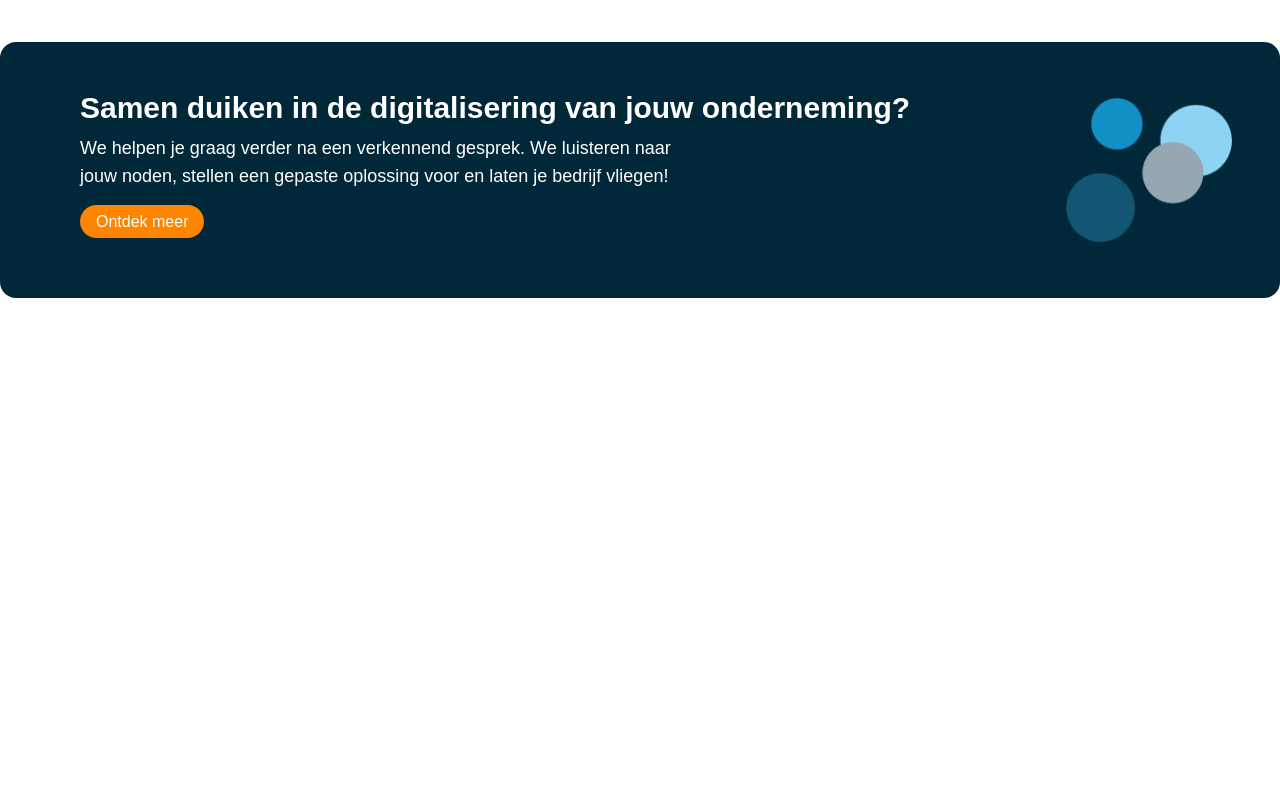
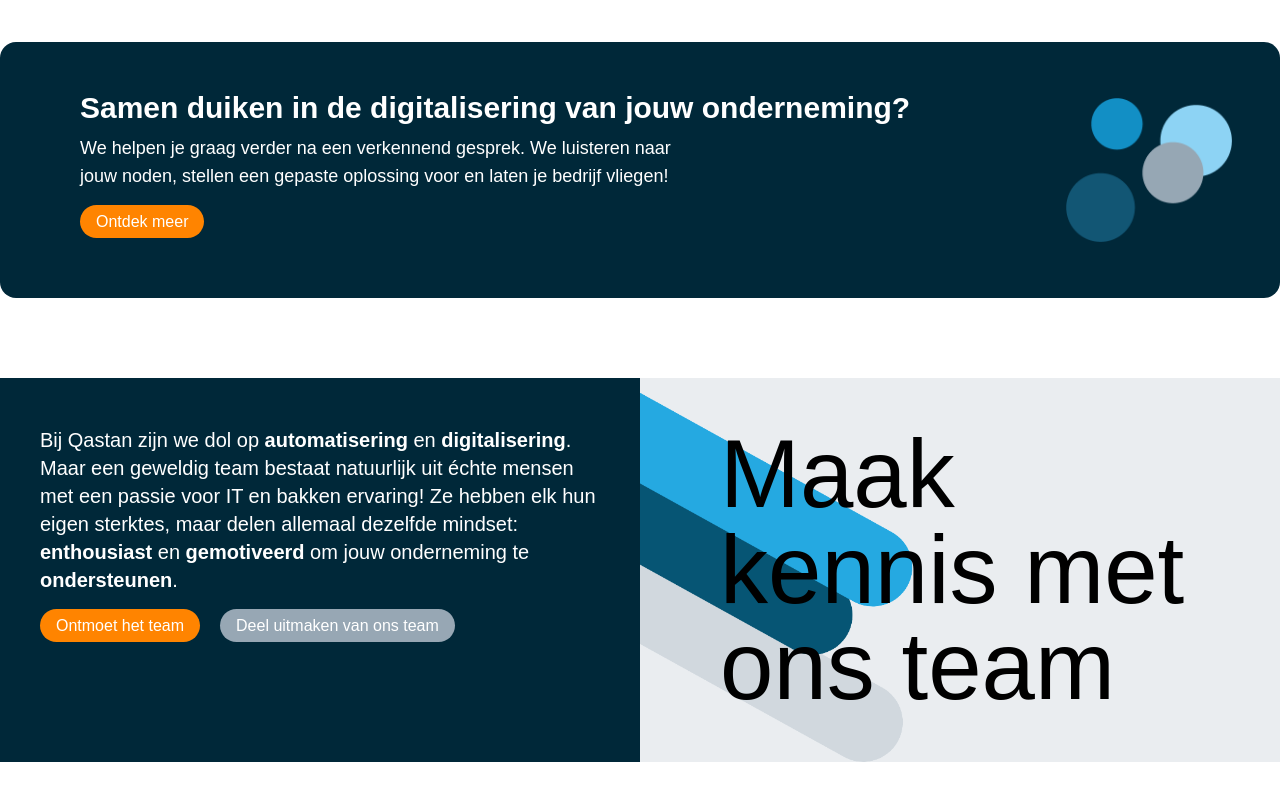
Before and after one commit to SalmaAbied/qastan-salma, a React (Create React App) app in the folder qastan-sa/: page / in a window 1280 px wide. Shown: the part 2280-3080 px from the top of the page. Before the commit the page ends 2618 px from the top, so only its background shows below. Built offline with nearby package versions, Linux system fonts and the light colour scheme.

Commit message:
card gemaakt

```diff
--- a/qastan-sa/src/App.tsx
+++ b/qastan-sa/src/App.tsx
@@ -11,6 +11,10 @@ import Blog from "./pages/Blog";
 import Team from "./pages/Team";
 import Support from "./pages/Support";
 import Partners from "./pages/Partners";
+import Digitalisering from "./pages/Digitalisering";
+import Automatisering from "./pages/Automatisering";
+import Plannen from "./pages/Plannen";
+import IT from "./pages/IT";
 
 const App: React.FC = () => {
   return (
@@ -27,6 +31,10 @@ const App: React.FC = () => {
         <Route path="/Team" element={<Team />} />
         <Route path="/Support" element={<Support />} />
         <Route path="/Partners" element={<Partners />} />
+        <Route path="/Digitalisering" element={<Digitalisering />} />
+        <Route path="/Automatisering" element={<Automatisering />} />
+        <Route path="/Plannen" element={<Plannen />} />
+        <Route path="/IT" element={<IT />} />
       </Routes>
     </Router>
   );
--- /dev/null
+++ b/qastan-sa/src/components/CardFullWTwo.tsx
@@ -0,0 +1,27 @@
+import React from "react";
+import patroon from "../img/patroon.png";
+
+function CardFullWTwo() {
+  return (
+    <>
+      <div className="lg:grid grid-cols-2 h-96 my-20">
+        <div className="bg-darkblue text-white px-10 pt-12 pb-5">
+          <p className="text-base lg:text-xl mb-5">
+            Bij Qastan zijn we dol op <span className="font-bold">automatisering</span> en <span className="font-bold">digitalisering</span>. Maar een geweldig team bestaat natuurlijk uit échte mensen met een passie voor IT en bakken ervaring! Ze hebben elk hun eigen sterktes, maar delen allemaal dezelfde mindset: <span className="font-bold">enthousiast</span> en <span className="font-bold">gemotiveerd</span> om jouw onderneming te <span className="font-bold">ondersteunen</span>.
+          </p>
+          <a href="/Team" className="bg-darkorange text-white font-medium rounded-full py-2 px-4 hover:bg-lightblue transition duration-300 mr-5">
+            Ontmoet het team
+          </a>
+          <a href="/Jobs" className="bg-lightgray text-white font-medium rounded-full py-2 px-4 hover:bg-lightblue transition duration-300">
+            Deel uitmaken van ons team
+          </a>
+        </div>
+        <div className="bg-bggray text-black px-10 flex justify-center" style={{ backgroundImage: `url(${patroon})`, backgroundSize: "contain", backgroundRepeat: "no-repeat" }}>
+          <p className="flex items-center text-6xl md:text-8xl mx-10">Maak kennis met ons team</p>
+        </div>
+      </div>
+    </>
+  );
+}
+
+export default CardFullWTwo;
--- a/qastan-sa/src/components/Tabs.tsx
+++ b/qastan-sa/src/components/Tabs.tsx
@@ -53,7 +53,7 @@ const DigitaliseringTab: React.FC = () => (
   <section id="option-1-panel" className="tab-content">
     <h2>Digitalisering</h2>
     <p className="text-lg pb-2">Archiveren, document management, digitaal ondertekenen, documentherkenning, structuur, workflow management, … Kies voor een papierloze organisatie!</p>
-    <a href="#" className="py-2 px-4 bg-darkblue transition duration-300 rounded-full text-white text-base hover:bg-lightblue font-medium">Meer informatie</a>
+    <a href="/Digitalisering" className="py-2 px-4 bg-darkblue transition duration-300 rounded-full text-white text-base hover:bg-lightblue font-medium">Meer informatie</a>
   </section>
 );
 
@@ -61,7 +61,7 @@ const AutomatiseringTab: React.FC = () => (
   <section id="option-2-panel" className="tab-content">
     <h2>Automatisering</h2>
     <p className="text-lg pb-2">100% focus op het maximaliseren van efficiëntie en productiviteit via integraties, koppelingen tussen systemen of een maatwerktoepassing om jouw organisatie aan te sturen.</p>
-    <a href="#" className="py-2 px-4 bg-darkblue transition duration-300 rounded-full text-white text-base hover:bg-lightblue font-medium">Meer informatie</a>
+    <a href="/Automatisering" className="py-2 px-4 bg-darkblue transition duration-300 rounded-full text-white text-base hover:bg-lightblue font-medium">Meer informatie</a>
   </section>
 );
 
@@ -69,7 +69,7 @@ const PlannenTab: React.FC = () => (
   <section id="option-3-panel" className="tab-content">
     <h2>Plannen</h2>
     <p className="text-lg pb-2">Reduceer tijdverlies en optimaliseer productiviteit van werknemers, taken of machines. Optimaal aansturen van werknemers op basis van competenties, skills en taken.</p>
-    <a href="#" className="py-2 px-4 bg-darkblue transition duration-300 rounded-full text-white text-base hover:bg-lightblue font-medium">Meer informatie</a>
+    <a href="/Plannen" className="py-2 px-4 bg-darkblue transition duration-300 rounded-full text-white text-base hover:bg-lightblue font-medium">Meer informatie</a>
   </section>
 );
 
@@ -77,7 +77,7 @@ const ITTab: React.FC = () => (
   <section id="option-4-panel" className="tab-content">
     <h2>IT-beheer</h2>
     <p className="text-lg pb-2">Één aanspreekpunt voor alle IT-uitdagingen in jouw organisatie. Heldere communicatie, sterke expertise en duidelijk visie. Wij zijn de IT-partner die je nodig hebt!</p>
-    <a href="#" className="py-2 px-4 bg-darkblue transition duration-300 rounded-full text-white text-base hover:bg-lightblue font-medium">Meer informatie</a>
+    <a href="/IT" className="py-2 px-4 bg-darkblue transition duration-300 rounded-full text-white text-base hover:bg-lightblue font-medium">Meer informatie</a>
   </section>
 );
 
--- /dev/null
+++ b/qastan-sa/src/pages/Automatisering.tsx
@@ -0,0 +1,11 @@
+import React from 'react'
+
+function Automatisering() {
+  return (
+    <>
+    Automatisering
+    </>
+  )
+}
+
+export default Automatisering
--- /dev/null
+++ b/qastan-sa/src/pages/Digitalisering.tsx
@@ -0,0 +1,11 @@
+import React from 'react'
+
+function Digitalisering() {
+  return (
+    <>
+    Digi
+    </>
+  )
+}
+
+export default Digitalisering
--- a/qastan-sa/src/pages/Home.tsx
+++ b/qastan-sa/src/pages/Home.tsx
@@ -4,6 +4,7 @@ import LogoSlider from "../components/Slider";
 import CardFullW from "../components/CardFullW";
 import Tabs from "../components/Tabs";
 import Banner from "../components/Banner";
+import CardFullWTwo from "../components/CardFullWTwo";
 
 const Home: React.FC = () => {
   return (
@@ -13,6 +14,7 @@ const Home: React.FC = () => {
       <CardFullW />
       <Tabs />
       <Banner />
+      <CardFullWTwo />
     </>
   );
 };
--- /dev/null
+++ b/qastan-sa/src/pages/IT.tsx
@@ -0,0 +1,7 @@
+import React from "react";
+
+function IT() {
+  return <>IT</>;
+}
+
+export default IT;
--- /dev/null
+++ b/qastan-sa/src/pages/Plannen.tsx
@@ -0,0 +1,11 @@
+import React from 'react'
+
+function Plannen() {
+  return (
+    <>
+    Plannen
+    </>
+  )
+}
+
+export default Plannen
```
